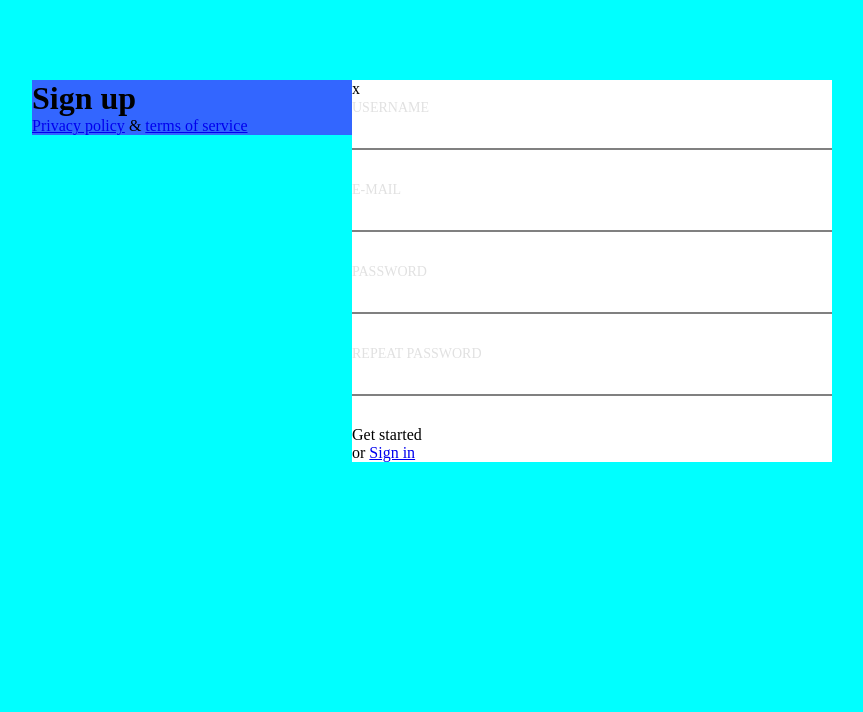
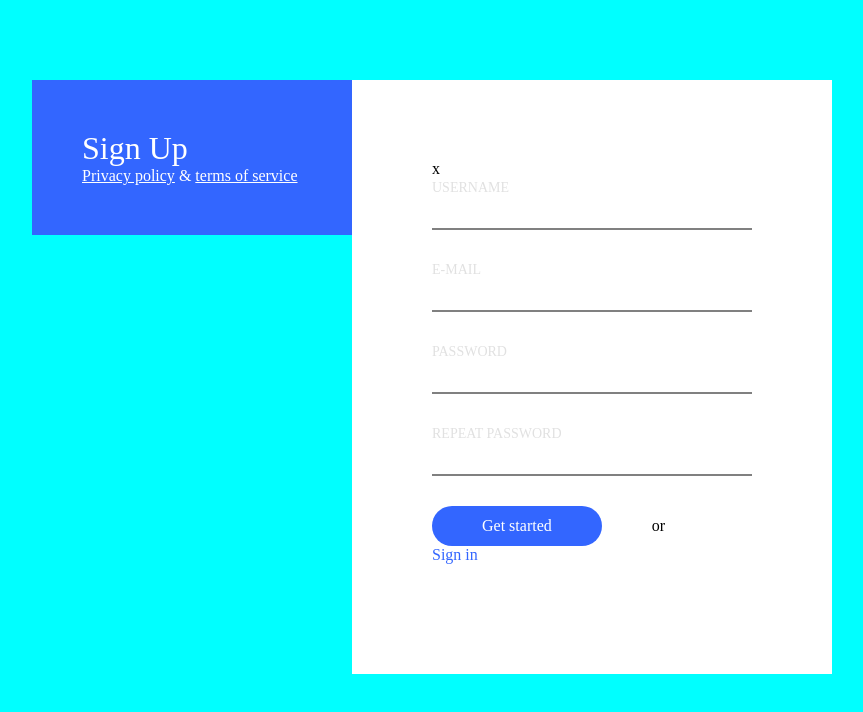
Before and after one commit to ievaskyriene/SIgn-up, a plain HTML site: page index.html in a window 1280 px wide. Shown: the whole page, without its empty margins (208-1071 px from the left). Drawn offline with Linux system fonts and the light colour scheme.

Commit message:
initial block style

```diff
--- a/css/style.css
+++ b/css/style.css
@@ -15,27 +15,66 @@ body{
         width: 40%;
         float: left;
         background-color: #3366ff;
+        padding: 50px;
     }
 
         h1{
+            text-transform: capitalize;
+            color: #ffffff;
+            font-weight: normal;
 
         }
+
         footer{
+            color: #ffffff;
 
         }
             footer > a{
-
-            }
-            footer > span{
+                color: #ffffff;
 
             }
 
+            footer > span{
+            }
+
     .right{
+        padding: 80px;
         background-color: #ffffff;
         display: inline-block;
         width: 60%;
         float: left;
     }
+
+        .btn{
+            display: inline-block;
+           float: left;
+            color: #ffffff;
+            border-radius: 20px;
+            padding: 10px 50px;
+            background-color:#3366ff;
+            font-size: 16px;
+            line-height: 20px;
+        }
+
+        .form-row > span{
+            float: left;
+            display: inline-block;
+            padding: 10px 50px;
+            font-size: 16px;
+            line-height: 20px;
+
+        }
+
+        .form-row > a{
+            display: inline-block;
+            float: left;
+            color: #3366ff;
+            text-decoration: none;
+        }
+
+
+
+
 
 
 
--- a/index.html
+++ b/index.html
@@ -40,7 +40,7 @@
                         <label for="re-password">Repeat password</label>
                         <input type="password" name="re-password">
                     </div>
-                        <div class = "apacia">
+                        <div class = "form-row">
                             <div class="btn">Get started</div>
                             <span>or</span>
                             <a href="#">Sign in</a>
```
